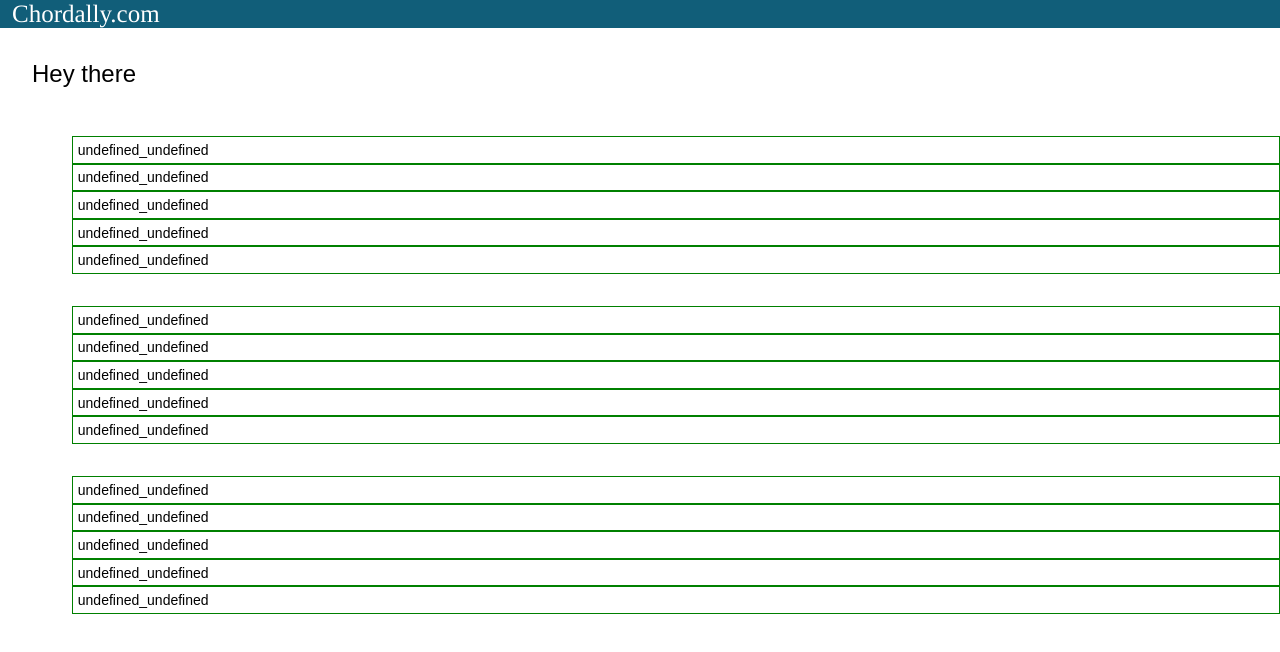
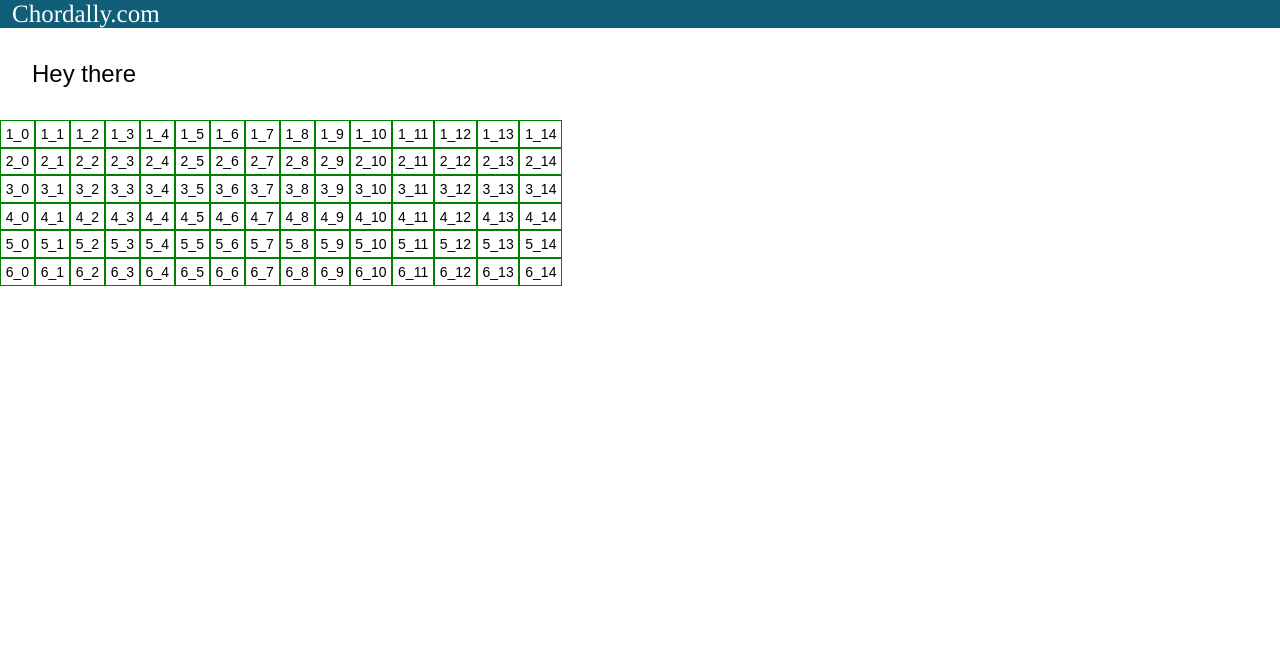
Before and after one commit to rjturek/chordally, a React (Create React App) app: page / in a window 1280 px wide. Shown: the top 652 px of the page. Built offline with nearby package versions, Linux system fonts and the light colour scheme.

Commit message:
good props, good arrays

```diff
--- a/src/App.js
+++ b/src/App.js
@@ -5,7 +5,6 @@ import Heading from './Heading.js';
 
 class App extends Component {
   render() {
-    Fretboard.numStrings = 3;
     return (
       <div className="App">
         <div className="App-header">
@@ -15,7 +14,7 @@ class App extends Component {
           <Heading/>
         </div>
         <div>
-          <Fretboard/>
+          <Fretboard numStrings="6" numFrets="15" />
         </div>
       </div>
     );
--- a/src/fretboard.js
+++ b/src/fretboard.js
@@ -34,11 +34,12 @@ class Strng extends Component {
     var spots = [];
     var i = 0;
     _.times(numFrets, function () {
-      i++;
       var spot = {stringNum: stringNum, fretNum: i};
       spots.push(spot);
+      i++;
     });
     this.state = {
+      stringNum: props.stringNum,
       spots: spots
     };
     console.log("String constructed" + this.state);
@@ -46,44 +47,43 @@ class Strng extends Component {
 
   render() {
     return (
-      <ul>
-        {this.state.spots.map(function(spotProps){
-          return <Spot key={spotProps}/>;
+      <div className="String" key={this.state.stringNum}>
+        {this.state.spots.map(function(spot){
+          return <Spot key={spot.stringNum + spot.fretNum} stringNum={spot.stringNum} fretNum={spot.fretNum}/>;
         })}
-      </ul>
+      </div>
     )
-    //return <div className="String" key={this.state.stringNum}>string {this.state.stringNum} numfrets {this.state.numFrets}</div>
   }
 }
 
 
 class Fretboard extends Component {
-  //
-  //constructor(props) {
-  //  super(props);
-  //  console.log("constructing fretboard");
-  //  var numFrets = 5;
-  //  var numStrings = 3;
-  //
-  //  var strings = [];
-  //  var i = 0;
-  //  _.times(numStrings, function () {
-  //    i++;
-  //    var string = new Strng({stringNum: i, numFrets: numFrets})
-  //    strings.push(string);
-  //  });
-  //  this.state = {
-  //    strings: strings
-  //  };
-  //}
+
+  constructor(props) {
+    super(props);
+    console.log("constructing fretboard");
+    var numStrings = props.numStrings;
+    var numFrets  = props.numFrets;
+
+    var strings = [];
+    var i = 0;
+    _.times(numStrings, function () {
+      i++;
+      strings.push({stringNum: i, numFrets: numFrets});
+    });
+
+    this.state = {
+      strings: strings
+    };
+  }
 
   render() {
     console.log(this.state);
     return (
-      <div className="FretBoard">
-        <Strng stringNum={1} numFrets={5}/>
-        <Strng stringNum={2} numFrets={5}/>
-        <Strng stringNum={3} numFrets={5}/>
+      <div className="Fretboard">
+        {this.state.strings.map(function(string){
+          return <Strng key={string.stringNum} stringNum={string.stringNum} numFrets={string.numFrets}/>;
+        })}
       </div>
     )
   }
```
